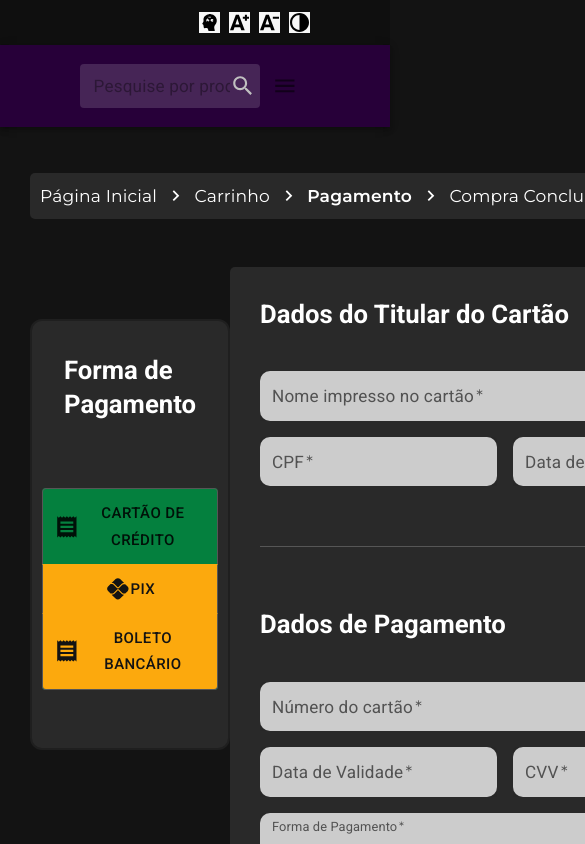
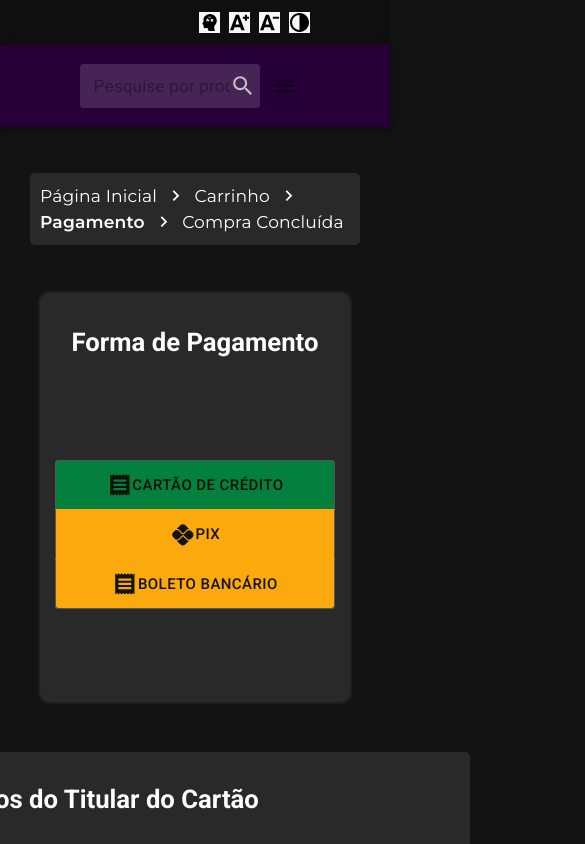
Before and after one commit to Ryrden/SCC-0560-Caaso-Eletroniks, a React (Vite) app: page /checkout in a window 390 px wide. Shown: the top 844 px of the page, 585 px wide, since content can reach past the window. Built offline with nearby package versions, Linux system fonts and the light colour scheme.

Commit message:
Inserção das máscaras e verificações de validação + responsividade tela checkout

```diff
--- a/package.json
+++ b/package.json
@@ -20,6 +20,7 @@
     "react-dom": "^18.2.0",
     "react-imask": "^6.4.3",
     "react-input-mask": "^2.0.4",
+    "react-number-format": "^5.1.2",
     "react-router-dom": "^6.3.0",
     "react-text-mask": "^5.5.0"
   },
--- a/src/Pages/Checkout/Checkout.tsx
+++ b/src/Pages/Checkout/Checkout.tsx
@@ -2,6 +2,7 @@ import React from "react";
 import NavBar from "@/components/NavBar/NavBar";
 import Footer from "@/components/Footer/Footer";
 import Input from "@/components/Input/Input";
+import InputMask from "@/components/Input/InputMask";
 import Button from "@/components/Button/Button";
 import Divider from "@mui/material/Divider";
 import { Box, CssBaseline, FormControl, Grid, MenuItem, Typography, useTheme } from "@mui/material";
@@ -14,8 +15,6 @@ import ToggleButtonGroup from "@mui/material/ToggleButtonGroup";
 import Success from "../Success/Success";
 import Breadcrumb from "@/components/Breadcrumb/Breadcrumb";
 import { useNavigate, useParams } from "react-router";
-
-
 
 const currencies = [
     {
@@ -105,9 +104,25 @@ const Checkout = () => {
     const [cpfValue, setCpfValue] = React.useState("");
     const [cpfValid, setCpfValid] = React.useState(true);
     const handleCpfValidation = (e: any) => {
-        const regex = new RegExp("^[0-9]{3}.?[0-9]{3}.?[0-9]{3}-?[0-9]{2}$");
+        const regex = new RegExp("[0-9]{3}.[0-9]{3}.[0-9]{3}-[0-9]{2}");
         setCpfValid(regex.test(e.target.value));
         setCpfValue(e.target.value);
+    };
+
+    const [creditCardValue, setCreditCardValue] = React.useState("");
+    const [creditCardValid, setCreditCardValid] = React.useState(true);
+    const handleCreditCardValidation = (e: any) => {
+        const regex = new RegExp("[0-9]{16}");
+        setCreditCardValid(regex.test(e.target.value));
+        setCreditCardValue(e.target.value);
+    };
+
+    const [cvvValue, setCvvValue] = React.useState("");
+    const [cvvValid, setCvvValid] = React.useState(true);
+    const handleCvvValidation = (e: any) => {
+        const regex = new RegExp("[0-9]{3}");
+        setCvvValid(regex.test(e.target.value));
+        setCvvValue(e.target.value);
     };
 
     const breadcrumbs = [
@@ -145,9 +160,13 @@ const Checkout = () => {
                     paddingTop={"46px"}
                     paddingBottom={"90px"}
                     sx={{
-                        display: "grid",
-                        gridAutoFlow: { xs: "row", md: "column" },
+                        display: {sm: "flex", md: "grid"},
+                        flexDirection: "row",
+                        alignItems:"center",
+                        flexWrap: "wrap",
                         gridTemplateColumns: { md: "1fr 2fr" },
+                        gap: 1,
+                        gridTemplateRows: "auto",
                         gridTemplateAreas: `"breadcrumb breadcrumb"
                         "pagamento dados-cartao"`,
                     }}
@@ -158,11 +177,11 @@ const Checkout = () => {
                         />
                     </Box>
                     <Grid container
-                        gap={"33px"}
+                        paddingTop={"46px"}
+                        gap={"30px"}
                         width={"100%"}
                         height={"50%"}
-                        sx={{ justifyContent: "center" }}
-                        marginTop={"50%"}
+                        sx={{display:"flex", flexDirection: "row", justifyContent: { xs: "center"}}}
                     >
                         <Box id="box-FormaPagamento"
                             style={{ backgroundColor: "#292929" }}
@@ -242,23 +261,25 @@ const Checkout = () => {
                     </Grid >
 
                     <Grid container
-                        gap={"33px"}
+                        gap={"30px"}
                         width={"100%"}
                         height={"100%"}
-                        sx={{ justifyContent: "center" }}
+                        sx={{
+                            display: "flex",
+                            flexDirection: "row",
+                            justifyContent: {xs: "center"} }}
                         marginTop={"48px"}
                     >
                         <GenericCard>
                             <FormControl
                                 component="form"
                                 onSubmit={handleSubmit}>
+
                                 <Box id="box-DadosCartão"
-                                    width={"100%"}
                                     padding={"30px"}
                                     sx={{
                                         gridArea: "dados-cartao",
-                                        width: 550,
-                                        display: "grid",
+                                        display: "flex",
                                         flexDirection: "column",
                                     }}
                                 >
@@ -274,11 +295,12 @@ const Checkout = () => {
                                     <Box
                                         sx={{
                                             display: "grid",
+                                            flexDirection: "row",
                                             gridTemplateColumns: "repeat(2, 1fr)",
                                             gap: 2,
                                             gridTemplateRows: "auto",
                                             gridTemplateAreas: `"nome nome"
-                                        "cpf data-nasc"`,
+                                                                "cpf data-nasc"`,
                                         }}
                                     >
                                         <Box sx={{ gridArea: "nome" }}>
@@ -294,8 +316,10 @@ const Checkout = () => {
                                                 required
                                                 label="CPF"
                                                 name={"cpf"}
+                                                inputProps={{maxlength: "14"}}
                                                 value={cpfValue}
                                                 error={!cpfValid}
+                                                placeholder={"000.000.000-00"}
                                                 onChange={(e) => handleCpfValidation(e)}
                                             />
                                         </Box>
@@ -304,10 +328,10 @@ const Checkout = () => {
                                             <Input
                                                 required
                                                 label="Data de nascimento"
+                                                inputProps={{maxlength: "8"}}
                                                 name={"data-nasc"}
-                                                value={dataValue}
-                                                error={!dataValid}
-                                                onChange={(e) => handleDataValidation(e)}
+                                                focused
+                                                type={"date"}
                                             />
                                         </Box>
                                     </Box>
@@ -320,7 +344,7 @@ const Checkout = () => {
                                     <Divider></Divider>
                                 </Box>
 
-                                <Box id="box-DadosCartão"
+                                <Box id="box-DadosPagamento"
                                     width={"100%"}
                                     padding={"30px"}
                                     sx={{
@@ -354,7 +378,12 @@ const Checkout = () => {
                                                 required
                                                 label="Número do cartão"
                                                 name={"num-cartao"}
-                                            //onChange={(e) => handleCreditCardValidation(e)}
+                                                inputProps={{maxlength: "18"}}
+                                                value={creditCardValue}
+                                                error={!creditCardValid}
+                                                placeholder={"Apenas números"}
+                                                type={"text"}                                                                                                  inputProps={{maxlength: "14"}}
+                                                onChange={(e) => handleCreditCardValidation(e)}
                                             />
                                         </Box>
 
@@ -363,9 +392,9 @@ const Checkout = () => {
                                                 required
                                                 label="Data de Validade"
                                                 name={"data-val"}
-                                                value={dataValidadeValue}
-                                                error={!dataValidadeValid}
-                                                onChange={(e) => handleDataValidadeValidation(e)}
+                                                inputProps={{maxlength: "8"}}
+                                                focused
+                                                type={"date"}
                                             />
                                         </Box>
 
@@ -374,6 +403,11 @@ const Checkout = () => {
                                                 required
                                                 label="CVV"
                                                 name={"cvv"}
+                                                value={cvvValue}
+                                                error={!cvvValid}
+                                                placeholder={"000"}
+                                                inputProps={{maxlength: "3"}}
+                                                onChange={(e) => handleCvvValidation(e)}
                                             />
                                         </Box>
 
@@ -384,8 +418,7 @@ const Checkout = () => {
                                                 value={currency}
                                                 onChange={handleChange}
                                                 label="Forma de Pagamento"
-                                                name={"forma-pagam"}
-                                            >
+                                                name={"forma-pagam"}                                           >
                                                 {currencies.map((option) => (
                                                     <MenuItem key={option.value} value={option.value}>
                                                         {option.label}
--- a/src/Pages/LoginSignIn/SignIn/SignIn.tsx
+++ b/src/Pages/LoginSignIn/SignIn/SignIn.tsx
@@ -35,6 +35,39 @@ const SignIn = () => {
         });
         navigate("/");
     };
+
+    const [currency, setCurrency] = React.useState("BRL");
+
+    const handleChange = (event: any) => {
+        setCurrency(event.target.value);
+    };
+
+    const [cpfValue, setCpfValue] = React.useState("");
+    const [cpfValid, setCpfValid] = React.useState(true);
+    const handleCpfValidation = (e: any) => {
+        const regex = new RegExp("[0-9]{3}.[0-9]{3}.[0-9]{3}-[0-9]{2}");
+        setCpfValid(regex.test(e.target.value));
+        setCpfValue(e.target.value);
+    };
+
+
+    const [telValue, setTelValue] = React.useState("");
+    const [telValid, setTelValid] = React.useState(true);
+    const handleTelValidation = (e: any) => {
+        const regex = new RegExp("[0-9]{11}");
+        setTelValid(regex.test(e.target.value));
+        setTelValue(e.target.value);
+    };
+
+
+    const [cepValue, setCepValue] = React.useState("");
+    const [cepValid, setCepValid] = React.useState(true);
+    const handleCepValidation = (e: any) => {
+        const regex = new RegExp("[0-9]{5}-[0-9]{3}");
+        setCepValid(regex.test(e.target.value));
+        setCepValue(e.target.value);
+    };
+
 
     return (
         <>
@@ -78,17 +111,25 @@ const SignIn = () => {
                             <Grid container spacing={3} marginBottom={"20px"}>
                                 <Grid item xs={12} sm={6}>
                                     <TextField
+                                        required
                                         label="CPF"
                                         name={"cpf"}
-                                        type={"number"}
-                                        required
+                                        inputProps={{maxlength: "14"}}
+                                        value={cpfValue}
+                                        error={!cpfValid}
+                                        placeholder={"000.000.000-00"}
+                                        onChange={(e) => handleCpfValidation(e)}
                                     />
                                 </Grid>
                                 <Grid item xs={12} sm={6}>
                                     <TextField
                                         label="Telefone Celular"
                                         name={"telefone"}
-                                        type={"telefone"}
+                                        inputProps={{maxlength: "11"}}
+                                        value={telValue}
+                                        error={!telValid}
+                                        placeholder={"Apenas números"}
+                                        onChange={(e) => handleTelValidation(e)}
                                         required
                                     />
                                 </Grid>
@@ -135,8 +176,12 @@ const SignIn = () => {
                                 <Grid item xs={12} md={12}>
                                     <TextField
                                         label="CEP"
-                                        type="number"
                                         name={"cep"}
+                                        inputProps={{maxlength: "9"}}
+                                        value={cepValue}
+                                        error={!cepValid}
+                                        placeholder={"00000-000"}
+                                        onChange={(e) => handleCepValidation(e)}
                                         required
                                     />
                                 </Grid>
--- a/src/components/Input/Input.tsx
+++ b/src/components/Input/Input.tsx
@@ -8,6 +8,7 @@ interface InputType {
     type?: string
     required?: boolean
     name: string
+    defaultValue: string
     select?: boolean
     value?: string
     onChange?: (e: React.ChangeEvent<HTMLInputElement>) => void
@@ -15,9 +16,10 @@ interface InputType {
     focused?: boolean
     sx?: { [key: string]: any }
     size?: "small" | "medium"
-}
+};
 
 const Input = ({ size = "small", required = false, type = "text", select = false, ...props }: InputType) => {
+
     return (
         <div>
             <TextField
@@ -27,7 +29,7 @@ const Input = ({ size = "small", required = false, type = "text", select = false
                 variant= "filled"
                 color="secondary"
                 size={size}
-                InputProps={{ disableUnderline: true }}
+                InputProps={{ disableUnderline: true}}
                 select={select}
                 error={props.error}
                 sx={props.sx}
--- /dev/null
+++ b/src/components/Input/InputMask.tsx
@@ -0,0 +1,87 @@
+import React from "react";
+import TextField from "@mui/material/TextField";
+import "./Input.scss";
+import { IMaskInput } from 'react-imask';
+
+interface CustomProps {
+    onChange: (event: { target: { name: string; value: string } }) => void;
+    name: string;
+}
+
+const TextMaskCustom = React.forwardRef<HTMLElement, CustomProps>(
+    function TextMaskCustom(props, ref: any) {
+      const { onChange, ...other } = props;
+      return (
+        <IMaskInput
+          {...other}
+          mask="###.###.###-##"
+          definitions={{
+            '#': /[0-9]/,
+          }}
+          inputRef={ref}
+          onAccept={(value: any) => onChange({ target: { name: props.name, value } })}
+          overwrite
+          render={(ref, props) => (
+            <TextField innerRef={ref} {...props} />
+          )}
+        />
+      );
+    },
+);
+
+interface State {
+    textmask: string;
+}
+
+interface InputType {
+    children?: React.ReactNode,
+    label: string
+    type?: string
+    required?: boolean
+    name: string
+    select?: boolean
+    value?: string
+    onChange?: (e: React.ChangeEvent<HTMLInputElement>) => void
+    error?: boolean
+    focused?: boolean
+    sx?: { [key: string]: any }
+    size?: "small" | "medium"
+    focus(): void
+    inputComponent?: (e: React.forwardRef<HTMLElement, CustomProps>) => void
+};
+
+const InputMask = ({ size = "small", required = false, type = "text", select = false, inputComponent = TextMaskCustom, value = '', ...props }: InputType) => {
+
+    const [oldValues, setValues] = React.useState<State>({
+        textmask: '000.000.000-00',
+      });
+
+
+    const handleChange = (event: React.ChangeEvent<HTMLInputElement>) => {
+        setValues({
+          ...oldValues,
+          [event.target.name]: event.target.value,
+        });
+    };
+
+    return (
+        <div>
+            <TextField
+                className={"input"}
+                required={required}
+                type={type}
+                value={oldValues.textmask}
+                variant= "filled"
+                color="secondary"
+                size={size}
+                InputProps={{ disableUnderline: true, inputComponent: inputComponent as any}}
+                select={select}
+                error={props.error}
+                sx={props.sx}
+                {...props}
+            >{props.children}</TextField>
+        </div>
+    );
+};
+
+export default InputMask;
```
Also changed, not shown: src/Pages/Product/[productId].tsx (+20 -1 lines).
